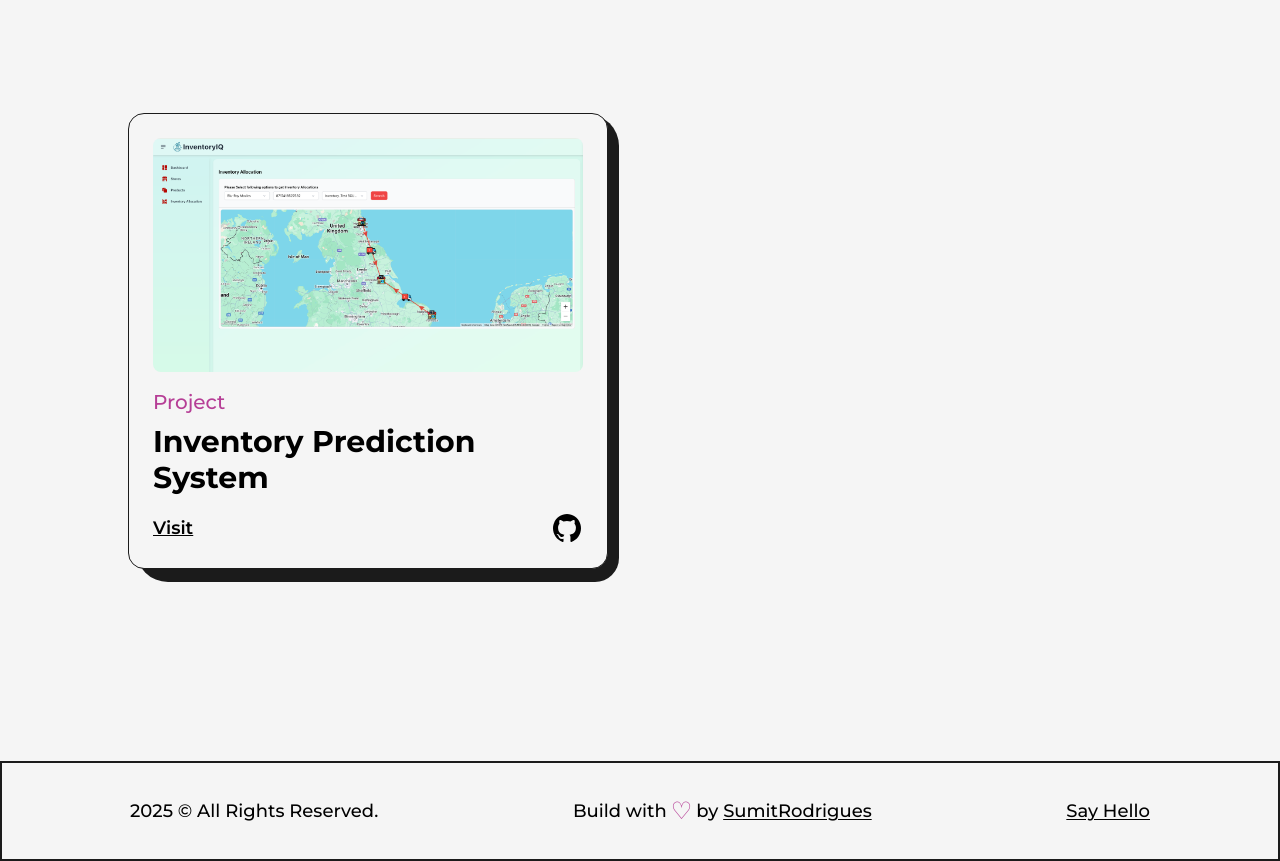
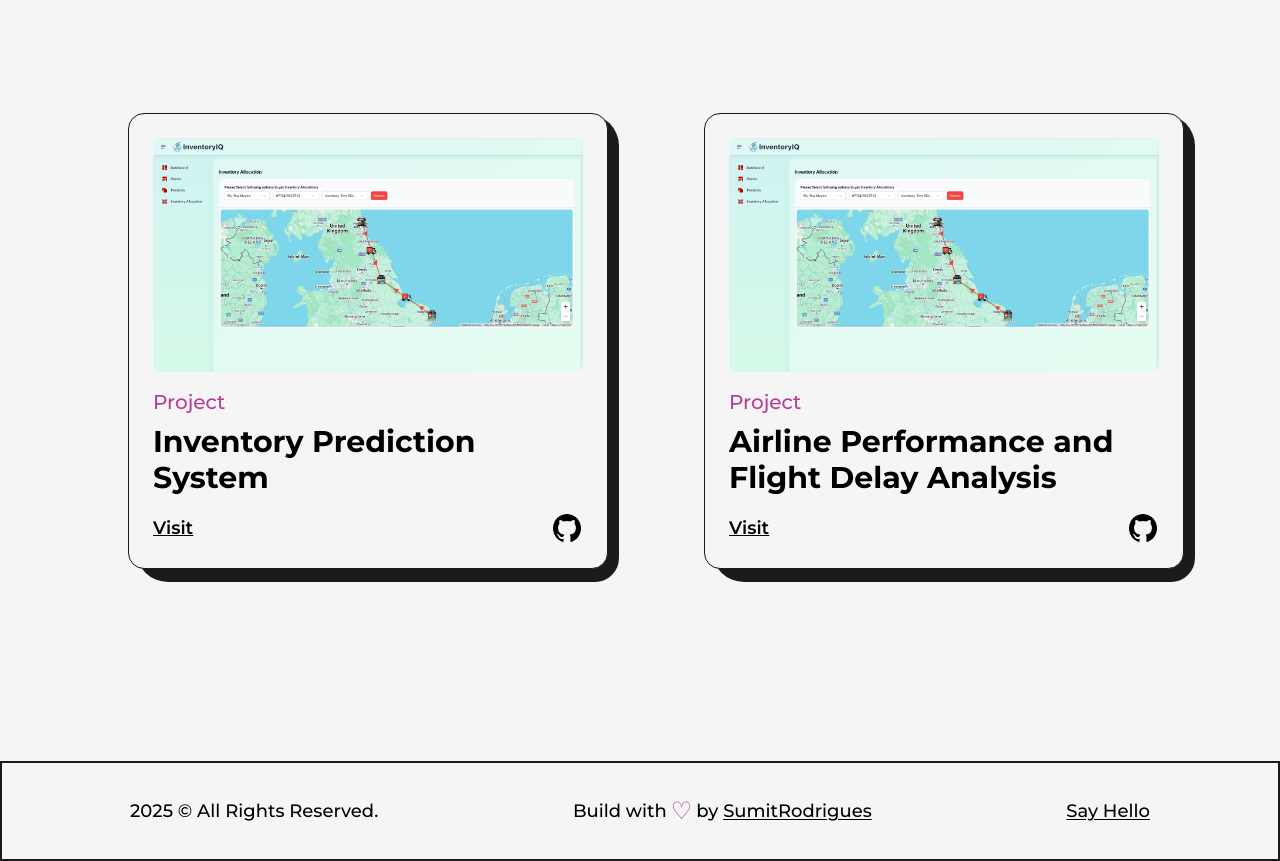
Before and after one commit to SumitRodrigues/Personal-Portfolio, a Next.js app: page /projects in a window 1280 px wide. Shown: the part 3543-4404 px from the top of the page. Built offline with nearby package versions, Linux system fonts and the light colour scheme.

Commit message:
Airline Performance and Flight Delay Analysis added

```diff
--- a/src/pages/projects.js
+++ b/src/pages/projects.js
@@ -21,6 +21,7 @@ const project7 = "/images/projects/Spotify.jpg";
 const project8 = "/images/projects/ArticleBuzz-Project.jpg";
 const project9 = "/images/projects/ai-summarizer.jpg";
 const project10 = "/images/projects/Inventory.jpg";
+const project11 = "/images/projects/airline.jpg";
 
 
 
@@ -260,6 +261,18 @@ const projects = () => {
 
                             />
                         </div>
+                        <div className='col-span-6 sm:col-span-12'>
+                            <Project
+                                title="Airline Performance and Flight Delay Analysis"
+                                img={project10}
+                                summary="This project leverages the power of Kubernetes, Apache Spark, and Cassandra to analyze airline
+                                 performance and flight delays. We use .parquet files as our primary data format."
+                                link="https://github.com/SumitRodrigues/Spark-Kubernets-Cassandra_Project_CPSC531"
+                                github="https://github.com/SumitRodrigues/Spark-Kubernets-Cassandra_Project_CPSC531"
+                                type="Project"
+
+                            />
+                        </div>
                     </div>
                 </Layout>
             </main>
```
Also changed, not shown: public/images/projects/airline.jpg (added).
